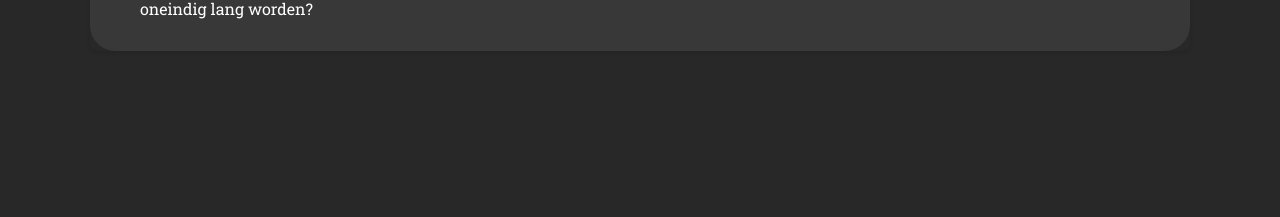
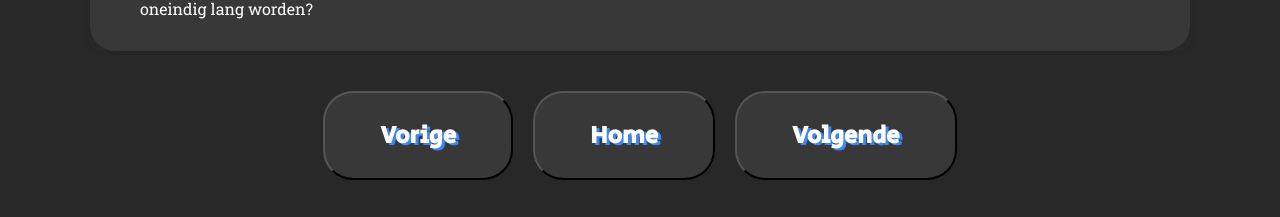
Before and after one commit to Sam-mid/stageverslag, a Vue app: page /home/conceptualiseren in a window 1280 px wide. Shown: the part 3679-3896 px from the top of the page. Before the commit the page ends 3750 px from the top, so only its background shows below. Built offline with nearby package versions, Linux system fonts and the light colour scheme.

Commit message:
navbar toegepast

```diff
--- a/src/App.vue
+++ b/src/App.vue
@@ -8,6 +8,25 @@
 export default {
   name: 'App',
 };
+
+import {defineComponent} from "vue";
+
+document.addEventListener("DOMContentLoaded", () => {
+  window.openFullscreen = (src, alt) => {
+    const fullscreenContainer = document.getElementById('fullscreen-container');
+    const fullscreenImage = document.getElementById('fullscreen-image');
+    const fullscreenCaption = document.getElementById('fullscreen-caption');
+
+    fullscreenImage.src = src;
+    fullscreenCaption.textContent = alt;
+    fullscreenContainer.style.display = 'flex';
+  };
+
+  window.closeFullscreen = () => {
+    const fullscreenContainer = document.getElementById('fullscreen-container');
+    fullscreenContainer.style.display = 'none';
+  };
+});
 </script>
 
 <style>
--- a/src/views/Conceptualiseren.vue
+++ b/src/views/Conceptualiseren.vue
@@ -1,7 +1,15 @@
 <script setup lang="ts" xmlns="http://www.w3.org/1999/html">
 import navbar from '@/components/Navbar.vue';
 
+import { useRouter } from 'vue-router';
+
+const router = useRouter();
+
+const navigateTo = (url: string) => {
+  router.push(url); // Navigeren naar een andere route binnen de app
+};
 </script>
+
 <template>
   <navbar/>
   <header>
@@ -69,6 +77,20 @@ import navbar from '@/components/Navbar.vue';
     <p>Wat goed vond gaan is dat ik uiteindelijk ook een eerste proof of concept heb kunnen maken dat ik kon laten zien aan het bedrijf. De volgende keer zou ik wat meer creatieve technieken toepassen in plaats van alleen te brainstormen. Hierdoor had ik ook niet zo veel verschillende ideeën. Het concept zou nog verder uitgewerkt kunnen worden. bijvoorbeeld, wat doe speler 3? en kan het bord oneindig lang worden?</p>
   </section>
 
+  <div class="buttons">
+    <button id="uitwisseling" @click="navigateTo('/home/implementeren-testen-opleveren')">
+      <h2>Vorige</h2>
+    </button>
+
+    <button id="uitwisseling" @click="navigateTo('/home')">
+      <h2>Home</h2>
+    </button>
+
+    <button id="reflectie" @click="navigateTo('/home/ontwerpen-en-prototypen')">
+      <h2>Volgende</h2>
+    </button>
+  </div>
+
   <div id="fullscreen-container" onclick="closeFullscreen()">
     <span class="close-button">&times;</span>
     <figure>
--- a/src/views/Home.vue
+++ b/src/views/Home.vue
@@ -16,6 +16,7 @@ const openPDF = (url: string) => {
 </script>
 
 <template>
+  <navbar/>
   <main>
     <section id="inleiding">
 
--- a/src/views/Implementeren.vue
+++ b/src/views/Implementeren.vue
@@ -1,5 +1,13 @@
 <script setup lang="ts" xmlns="http://www.w3.org/1999/html">
 import navbar from '@/components/Navbar.vue';
+
+import { useRouter } from 'vue-router';
+
+const router = useRouter();
+
+const navigateTo = (url: string) => {
+  router.push(url); // Navigeren naar een andere route binnen de app
+};
 </script>
 
 <template>
@@ -100,6 +108,21 @@ import navbar from '@/components/Navbar.vue';
       In de toekomst zou ik ook uitgebreider willen testen door andere mensen erbij te betrekken. Voor deze opdracht was er niet echt een duidelijke doelgroep meegegeven, waardoor ik niet goed heb kunnen testen of de pagina wel aansloot bij gebruikers.
       <p> Tijdens het project merkte ik ook dat de klant niet altijd mee werkte. Zelfs nadat het ontwerp was goedgekeurd, kreeg ik nog feedback over het ontwerp. Dit heeft het hele proces vertraagd. Ik neem deze ervaring mee als leerpunt voor de toekomst.</p>
     </section>
+
+    <div class="buttons">
+      <button id="uitwisseling" @click="navigateTo('/home/technische-kennis-en-analyse')">
+        <h2>Vorige</h2>
+      </button>
+
+      <button id="uitwisseling" @click="navigateTo('/home')">
+        <h2>Home</h2>
+      </button>
+
+      <button id="reflectie" @click="navigateTo('/home/conceptualiseren')">
+        <h2>Volgende</h2>
+      </button>
+    </div>
+
   </main>
 
   <div id="fullscreen-container" onclick="closeFullscreen()">
--- a/src/views/Lerend-vermogen.vue
+++ b/src/views/Lerend-vermogen.vue
@@ -1,5 +1,13 @@
 <script setup lang="ts" xmlns="http://www.w3.org/1999/html">
 import navbar from '@/components/Navbar.vue';
+
+import { useRouter } from 'vue-router';
+
+const router = useRouter();
+
+const navigateTo = (url: string) => {
+  router.push(url); // Navigeren naar een andere route binnen de app
+};
 </script>
 
 <template>
@@ -80,6 +88,21 @@ import navbar from '@/components/Navbar.vue';
         <figcaption id="fullscreen-caption"></figcaption>
       </figure>
     </div>
+
+    <div class="buttons">
+      <button id="uitwisseling" @click="navigateTo('/home/projectmatig-werken')">
+        <h2>Vorige</h2>
+      </button>
+
+      <button id="uitwisseling" @click="navigateTo('/home')">
+        <h2>Home</h2>
+      </button>
+
+      <button id="reflectie" @click="navigateTo('/home/maatschappelijke-verantwoordelijkheid')">
+        <h2>Volgende</h2>
+      </button>
+    </div>
+
   </main>
 </template>
 
--- a/src/views/Maatschappelijke-verantwoordelijkheid.vue
+++ b/src/views/Maatschappelijke-verantwoordelijkheid.vue
@@ -1,8 +1,14 @@
 <script setup lang="ts" xmlns="http://www.w3.org/1999/html">
 import navbar from '@/components/Navbar.vue';
 
+import { useRouter } from 'vue-router';
+
+const router = useRouter();
+
+const navigateTo = (url: string) => {
+  router.push(url); // Navigeren naar een andere route binnen de app
+};
 </script>
-
 <template>
   <navbar/>
   <head>
@@ -70,6 +76,18 @@ import navbar from '@/components/Navbar.vue';
     <p>In de toekomst zou ik zeker eerst wat onderzoek doen naar het bedrijf of merk waar ik de reclame voor maak. Om meer inzicht te krijgen in wat mijn rol precies is binnen dit project en wat ik toevoeg op maatschappelijk en ethisch gebied.</p>
     <p>Zou ik in de toekomst dit soort projecten afwijzen? Dat vind ik lastig om te zeggen. Ik zal in de toekomst zeker niet op zoek gaan naar dit soort projecten, maar in sommige gevallen heb je niet de luxe om voor specifieke projecten te kiezen en moet je het doen met wat je aangeboden krijgt.</p>
   </section>
+
+  <div class="buttons">
+    <button id="uitwisseling" @click="navigateTo('/home/lerend-vermogen')">
+      <h2>Vorige</h2>
+    </button>
+
+    <button id="uitwisseling" @click="navigateTo('/home')">
+      <h2>Home</h2>
+    </button>
+
+  </div>
+
   </body>
 
   <div id="fullscreen-container" onclick="closeFullscreen()">
--- a/src/views/Ondernemende-houding.vue
+++ b/src/views/Ondernemende-houding.vue
@@ -1,6 +1,13 @@
 <script setup lang="ts" xmlns="http://www.w3.org/1999/html">
 import navbar from '@/components/Navbar.vue';
 
+import { useRouter } from 'vue-router';
+
+const router = useRouter();
+
+const navigateTo = (url: string) => {
+  router.push(url); // Navigeren naar een andere route binnen de app
+};
 </script>
 <template>
   <navbar/>
@@ -101,6 +108,21 @@ import navbar from '@/components/Navbar.vue';
     <p> Achteraf gezien had ik het beter kunnen proberen te maken in JavaScript (ik ben er vrij zeker van dat dat ook had gekund). </p>
   </section>
 
+  <div class="buttons">
+    <button id="uitwisseling" @click="navigateTo('/home/ontwerpen-en-prototypen')">
+      <h2>Vorige</h2>
+    </button>
+
+    <button id="uitwisseling" @click="navigateTo('/home')">
+      <h2>Home</h2>
+    </button>
+
+    <button id="reflectie" @click="navigateTo('/home/projectmatig-werken')">
+      <h2>Volgende</h2>
+    </button>
+  </div>
+
+
   <div id="fullscreen-container" onclick="closeFullscreen()">
     <span class="close-button">&times;</span>
     <figure>
--- a/src/views/Ontwerpen.vue
+++ b/src/views/Ontwerpen.vue
@@ -1,7 +1,14 @@
 <script setup lang="ts" xmlns="http://www.w3.org/1999/html">
 import navbar from '@/components/Navbar.vue';
+
+import { useRouter } from 'vue-router';
+
+const router = useRouter();
+
+const navigateTo = (url: string) => {
+  router.push(url); // Navigeren naar een andere route binnen de app
+};
 </script>
-
 <template>
   <navbar/>
   <body>
@@ -114,6 +121,20 @@ import navbar from '@/components/Navbar.vue';
   </section>
   </body>
 
+  <div class="buttons">
+    <button id="uitwisseling" @click="navigateTo('/home/conceptualiseren')">
+      <h2>Vorige</h2>
+    </button>
+
+    <button id="uitwisseling" @click="navigateTo('/home')">
+      <h2>Home</h2>
+    </button>
+
+    <button id="reflectie" @click="navigateTo('/home/ondernemende-houding')">
+      <h2>Volgende</h2>
+    </button>
+  </div>
+
   <div id="fullscreen-container" onclick="closeFullscreen()">
     <span class="close-button">&times;</span>
     <figure>
--- a/src/views/Projectmatig-werken.vue
+++ b/src/views/Projectmatig-werken.vue
@@ -1,8 +1,14 @@
 <script setup lang="ts" xmlns="http://www.w3.org/1999/html">
 import navbar from '@/components/Navbar.vue';
 
+import { useRouter } from 'vue-router';
+
+const router = useRouter();
+
+const navigateTo = (url: string) => {
+  router.push(url); // Navigeren naar een andere route binnen de app
+};
 </script>
-
 <template>
   <navbar/>
   <body>
@@ -102,8 +108,25 @@ import navbar from '@/components/Navbar.vue';
       <p> Ik vind dat ik in de loop van de stageperiode steeds meer gewend ben geraakt aan het werken in teamverband en daar ook beter in ben geworden. Dit komt mede door het gebruik van de verschillende communicatiemiddelen die ik heb laten zien. Natuurlijk is dat niet alles; ik bespreek projecten ook vaak in persoon. Toch ben ik het ermee eens dat dit soort tools helpen om een project overzichtelijk te houden, vooral wanneer je er met meerdere mensen aan werkt.</p>
       <p>Wat ik wel nog lastig vind is het vinden van de juiste benamingen in bijvoorbeeld Figma of in mijn code. Bij grote projecten wordt dit snel onoverzichtelijk en lastig te lezen. In de toekomst wil ik hier graag wat beter in worden om mijn werk nog duidelijker over te brengen naar de belanghebbenden.</p>
     </section>
+
+    <div class="buttons">
+      <button id="uitwisseling" @click="navigateTo('/home/ondernemende-houding')">
+        <h2>Vorige</h2>
+      </button>
+
+      <button id="uitwisseling" @click="navigateTo('/home')">
+        <h2>Home</h2>
+      </button>
+
+      <button id="reflectie" @click="navigateTo('/home/lerend-vermogen')">
+        <h2>Volgende</h2>
+      </button>
+    </div>
+
   </main>
   </body>
+
+
 
   <div id="fullscreen-container" onclick="closeFullscreen()">
     <span class="close-button">&times;</span>
--- a/src/views/TechnischeKennis.vue
+++ b/src/views/TechnischeKennis.vue
@@ -1,27 +1,13 @@
-<script>
-import {defineComponent} from "vue";
-import Navbar from "@/components/Navbar.vue";
+<script setup lang="ts" xmlns="http://www.w3.org/1999/html">
+import navbar from '@/components/Navbar.vue';
 
-document.addEventListener("DOMContentLoaded", () => {
-  window.openFullscreen = (src, alt) => {
-    const fullscreenContainer = document.getElementById('fullscreen-container');
-    const fullscreenImage = document.getElementById('fullscreen-image');
-    const fullscreenCaption = document.getElementById('fullscreen-caption');
+import { useRouter } from 'vue-router';
 
-    fullscreenImage.src = src;
-    fullscreenCaption.textContent = alt;
-    fullscreenContainer.style.display = 'flex';
-  };
+const router = useRouter();
 
-  window.closeFullscreen = () => {
-    const fullscreenContainer = document.getElementById('fullscreen-container');
-    fullscreenContainer.style.display = 'none';
-  };
-});
-
-export default defineComponent({
-  components: {Navbar}
-})
+const navigateTo = (url: string) => {
+  router.push(url); // Navigeren naar een andere route binnen de app
+};
 </script>
 
 <template>
@@ -116,6 +102,16 @@ export default defineComponent({
     <p> Ja, zeker! Ik heb nu de smaak aardig te pakken. Zelfs dit verslag is met behulp van Vue.js gemaakt! </p>
   </section>
 
+<div class="buttons">
+  <button id="uitwisseling" @click="navigateTo('/home')">
+    <h2>Home</h2>
+  </button>
+
+  <button id="reflectie" @click="navigateTo('/home/implementeren-testen-opleveren')">
+    <h2>Volgende</h2>
+  </button>
+</div>
+
   </body>
 
   <div id="fullscreen-container" onclick="closeFullscreen()">
@@ -128,5 +124,9 @@ export default defineComponent({
 
 </template>
 <style>
-
+.buttons {
+  display: flex;
+  justify-content: center;
+  margin: 20px;
+}
 </style>
```
